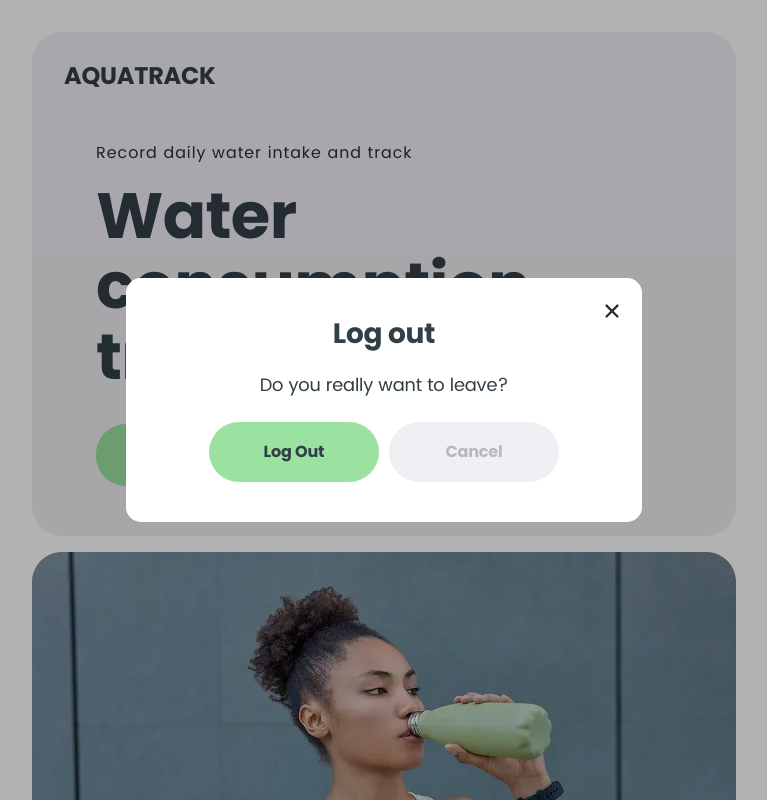
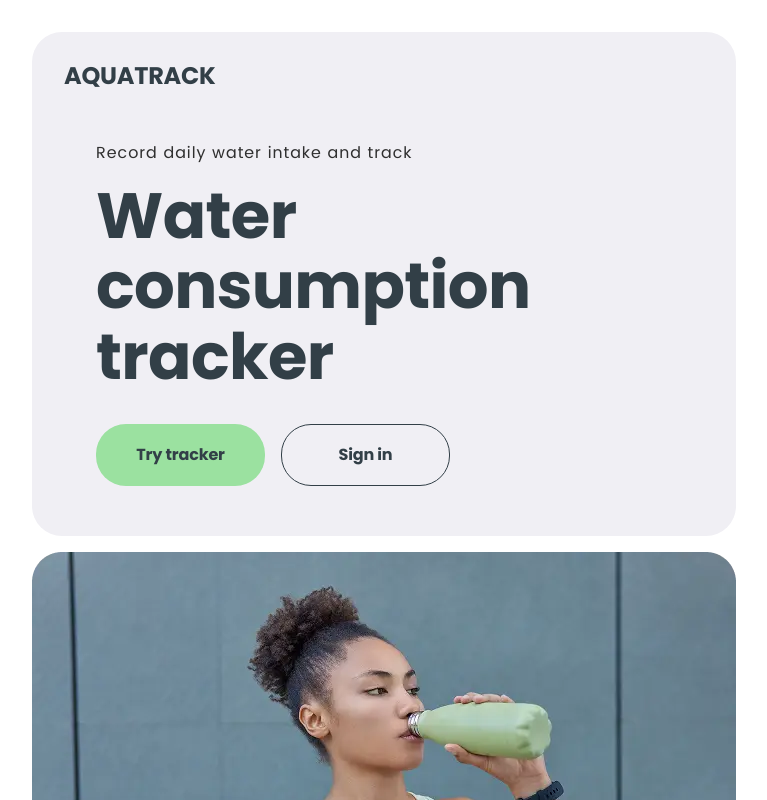
Before and after one commit to Artur-Luniaka/aquacoders, a React (Vite) app: page / in a window 1280 px wide. Shown: the top 800 px of the page, without its empty margins (256-1023 px from the left). Built offline with nearby package versions, Linux system fonts and the light colour scheme.

Commit message:
fix percent bar and modal

```diff
--- a/src/components/AdvantegesSection/AdvantagesSection.jsx
+++ b/src/components/AdvantegesSection/AdvantagesSection.jsx
@@ -1,11 +1,7 @@
 import s from "./AdvantagesSection.module.css";
-import LogOutModal from "..//LogOutModal/LogOutModal.jsx"
-
 
 const AdvantagesSection = () => {
   return (
-    <>
-    <LogOutModal/>
     <div className={s.info_container}>
       <ul className={s.info_list}>
         <li className={s.info_item}>
@@ -19,7 +15,6 @@ const AdvantagesSection = () => {
       </li>
       </ul>
     </div>
-    </>
   );
 
 };
--- a/src/components/DeleteEntryModal/DeleteEntryModal.module.css
+++ b/src/components/DeleteEntryModal/DeleteEntryModal.module.css
@@ -2,6 +2,12 @@
   text-align: center;
   display: flex;
   flex-direction: column;
+  width: 344px;
+  padding: 40px 20px 40px 20px;
+  @media (min-width: 768px) {
+    width: 516px;
+    padding: 40px 80px 40px 80px;
+  }
 }
 
 .title {
@@ -11,13 +17,13 @@
   font-size: 20px;
   line-height: 1.2;
   letter-spacing: -0.01em;
-  padding-bottom: 16px;
+  margin-bottom: 16px;
 
   @media (min-width: 768px) {
   font-size: 28px;
   line-height: 1.14286;
   letter-spacing: -0.01em;
-  padding-bottom: 24px;
+  margin-bottom: 24px;
     }
 }
 
@@ -28,13 +34,12 @@
   font-size: 14px;
   line-height: 1.28571;
   letter-spacing: -0.01em;
-  padding-bottom: 28px;
-
+  margin-bottom: 28px;
 
   @media (min-width: 768px) {
       font-size: 18px;
       line-height: 1.33333;
-      padding-bottom: 24px;
+      margin-bottom: 24px;
         }
 }
 
```
